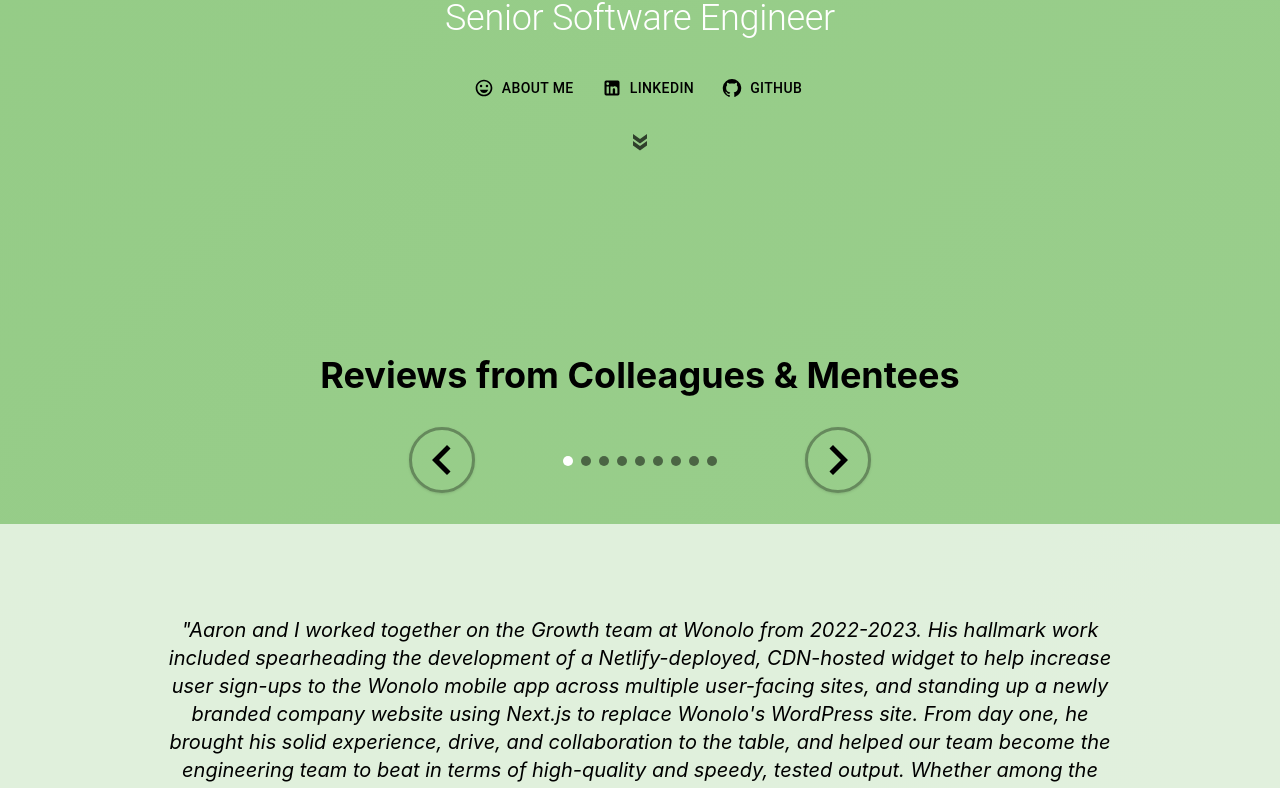
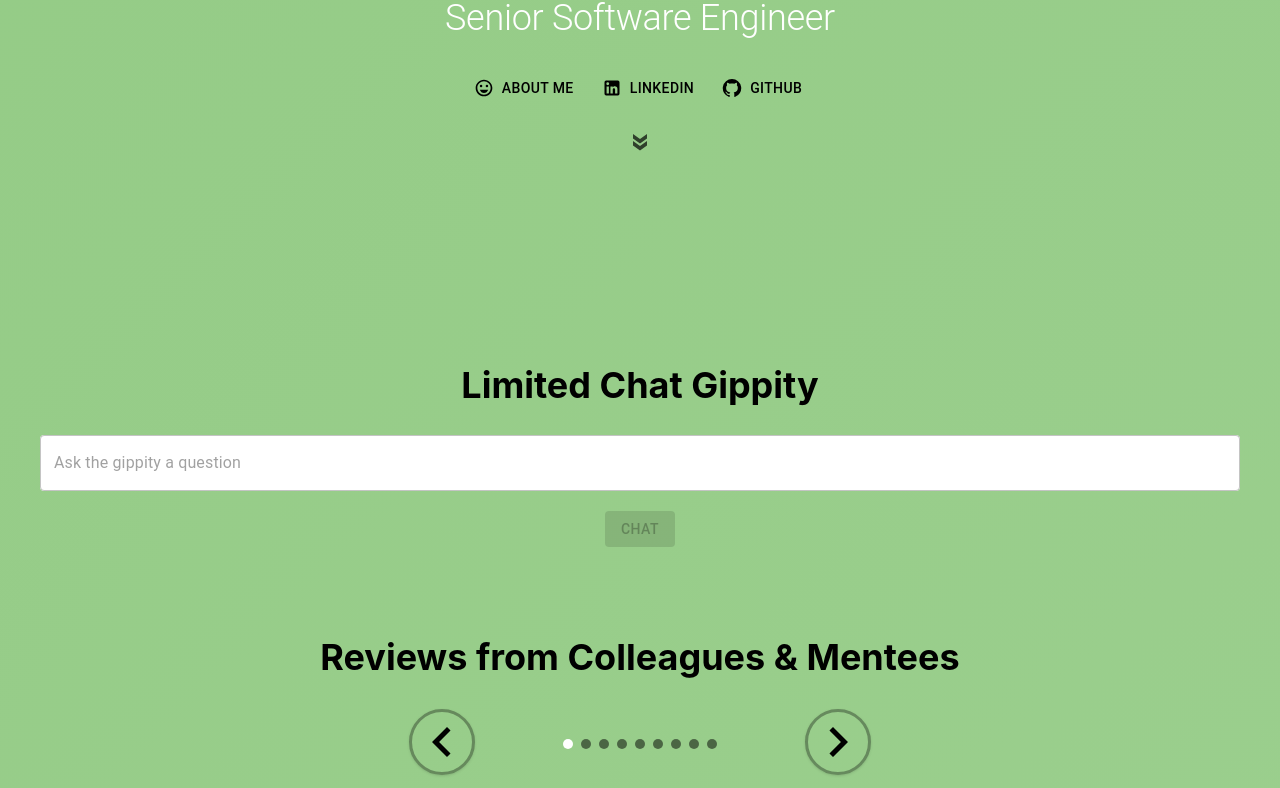
Before and after one commit to y04nqt/y04nqt.github.io, a React (Create React App) app: page / in a window 1280 px wide. Shown: the part 475-1263 px from the top of the page. Built offline with nearby package versions, Linux system fonts and the light colour scheme.

Commit message:
add ai back

```diff
--- a/src/components/OpenAI.tsx
+++ b/src/components/OpenAI.tsx
@@ -16,11 +16,11 @@ const OpenAI = () => {
       }, body: JSON.stringify({ text: input }) }
     );
     const data = await resp.json();
-    console.log(data);
-    // if (!res.slice(-1).match(/[.?!]/)) {
-    //   res = `${res}... Sorry token limit reached. This isn't free, so please have mercy. 🙏`;
-    // }
-    // setOutput(JSON.stringify(data));
+    let res = data?.response;
+    if (res.length > 42 && !res.slice(-1).match(/[.?!]/)) {
+      res = `${res}... Sorry token limit reached. This isn't free, so please have mercy. 🙏`;
+    }
+    setOutput(res);
   };
 
   return (
@@ -36,6 +36,7 @@ const OpenAI = () => {
         <Button
           className="self-center !my-5"
           variant="contained"
+          color="primary"
           disabled={input.length < 1}
           onClick={() => getResponse()}
           text="CHAT"
--- a/src/pages/MainPage.tsx
+++ b/src/pages/MainPage.tsx
@@ -1,7 +1,7 @@
 import HowThisWasMade from "../components/HowThisWasMade";
 import LilFooter from "../components/LilFooter";
 import MainSection from "../components/MainSection";
-// import OpenAI from "../components/OpenAI";
+import OpenAI from "../components/OpenAI";
 import QuotesSection from "../components/QuotesSection";
 import WakatimeChart from "../components/WakatimeChart";
 import WorkSection from "../components/WorkSection";
@@ -11,7 +11,7 @@ export default function MainPage() {
     <>
       <MainSection />
       <div className="w-full h-full bg-blue" />
-      {/* <OpenAI /> */}
+      <OpenAI />
       <QuotesSection />
       <WorkSection />
       <WakatimeChart />
```
